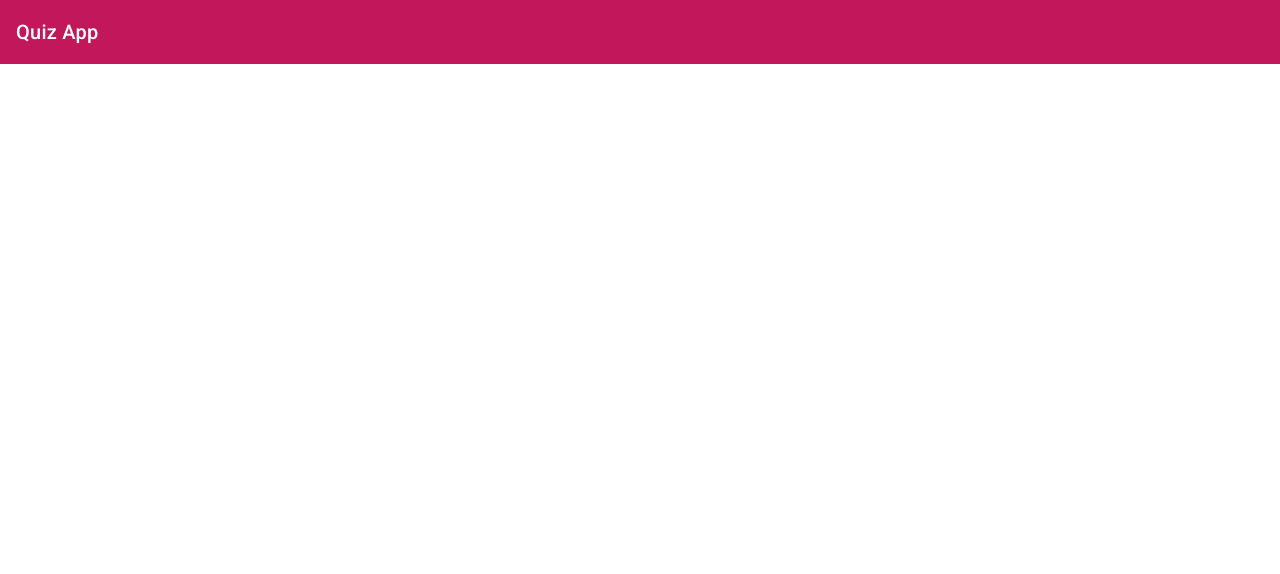
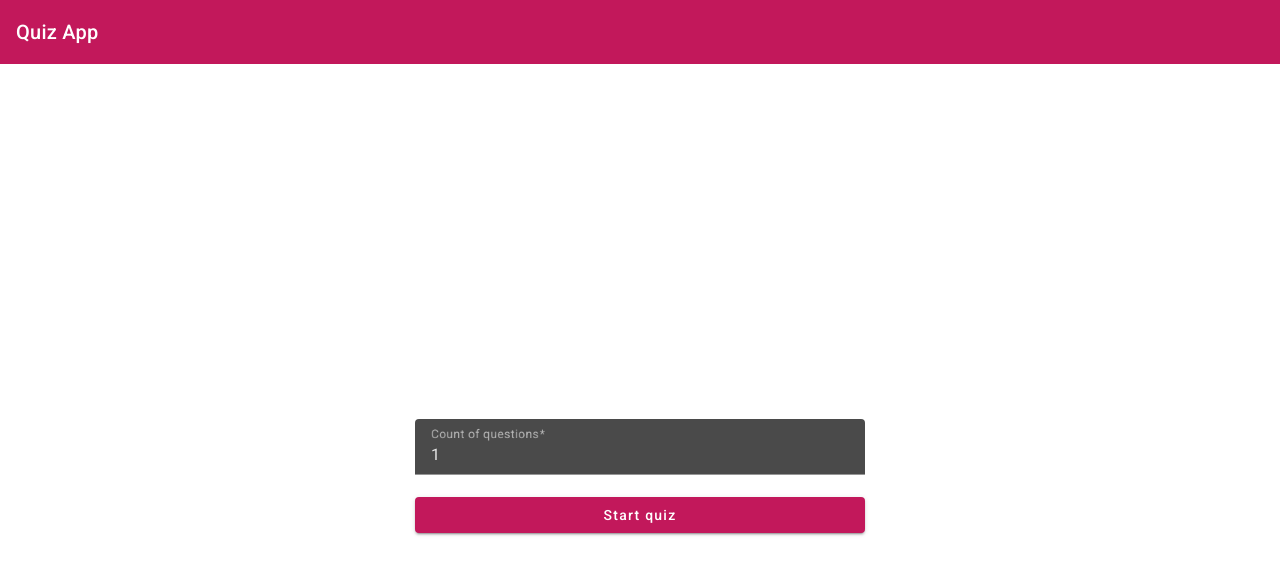
Before and after one commit to michalrusak/quiz-app, an Angular app: page / in a window 1280 px wide. Shown: the top 574 px of the page. Built offline with nearby package versions, Linux system fonts and the light colour scheme.

Commit message:
Add form and environments

```diff
--- a/angular.json
+++ b/angular.json
@@ -52,7 +52,13 @@
               "vendorChunk": true,
               "extractLicenses": false,
               "sourceMap": true,
-              "namedChunks": true
+              "namedChunks": true,
+              "fileReplacements": [
+                {
+                  "replace": "src/environments/environment.ts",
+                  "with": "src/environments/environment.development.ts"
+                }
+              ]
             }
           },
           "defaultConfiguration": "production"
--- a/src/app/app.component.html
+++ b/src/app/app.component.html
@@ -1,3 +1,8 @@
-<header>
+<header class="header">
   <app-header></app-header>
 </header>
+<main class="container">
+  <ng-container>
+    <app-form></app-form>
+  </ng-container>
+</main>
--- a/src/app/app.component.scss
+++ b/src/app/app.component.scss
@@ -0,0 +1,3 @@
+.container {
+  height: 100vh;
+}
--- /dev/null
+++ b/src/app/modules/form/components/form/form.component.html
@@ -0,0 +1,13 @@
+<div class="quiz-form">
+  <form class="quiz-form__form" [formGroup]="quizForm" (ngSubmit)="onSubmit()">
+    <mat-form-field appearance="fill">
+      <mat-label>Count of questions</mat-label>
+      <input class="quiz-form__input" matInput formControlName="count">
+      <mat-error *ngIf="controls.count.invalid">{{getErrorMessage(controls.count)}}</mat-error>
+    </mat-form-field>
+
+    <button class="quiz-form__button" [disabled]="quizForm.invalid" type="submit" mat-raised-button
+      color="primary">Start quiz</button>
+  </form>
+
+</div>
--- /dev/null
+++ b/src/app/modules/form/components/form/form.component.scss
@@ -0,0 +1,12 @@
+.quiz-form {
+  display: flex;
+  justify-content: center;
+  align-items: center;
+  height: 100%;
+  &__form {
+    display: flex;
+    flex-direction: column;
+    width: 500px;
+    padding: 15px 25px;
+  }
+}
--- /dev/null
+++ b/src/app/modules/form/components/form/form.component.ts
@@ -0,0 +1,44 @@
+import { Component } from '@angular/core';
+import { FormControl, FormGroup, Validators } from '@angular/forms';
+
+@Component({
+  selector: 'app-form',
+  templateUrl: './form.component.html',
+  styleUrls: ['./form.component.scss'],
+})
+export class FormComponent {
+  quizForm = new FormGroup({
+    count: new FormControl(1, {
+      validators: [
+        Validators.required,
+        Validators.min(1),
+        Validators.max(100),
+        Validators.pattern(/^^[0-9]+$/),
+      ],
+      nonNullable: true,
+    }),
+  });
+
+  get controls() {
+    return this.quizForm.controls;
+  }
+
+  getErrorMessage(control: FormControl) {
+    if (control.hasError('required')) {
+      return 'This field is required!';
+    }
+    if (control.hasError('min')) {
+      return 'Count of questions must be greater than 1!';
+    }
+    if (control.hasError('max')) {
+      return 'Count of questions must be less than 100!';
+    }
+    if (control.hasError('pattern')) {
+      return 'Only integers!';
+    }
+
+    return '';
+  }
+
+  onSubmit() {}
+}
--- /dev/null
+++ b/src/environments/environment.development.ts
@@ -0,0 +1,4 @@
+export const environment = {
+  production: false,
+  apiUrl: 'https://opentdb.com/api.php?',
+};
--- /dev/null
+++ b/src/environments/environment.ts
@@ -0,0 +1,4 @@
+export const environment = {
+  production: true,
+  apiUrl: 'https://opentdb.com/api.php?',
+};
```
Also changed, not shown: src/app/modules/form/form.module.ts (+5 -2 lines), src/app/modules/shared/material/material.module.ts (+10 -1 lines), 1 other file (tests, documents, lock files or other folders).
